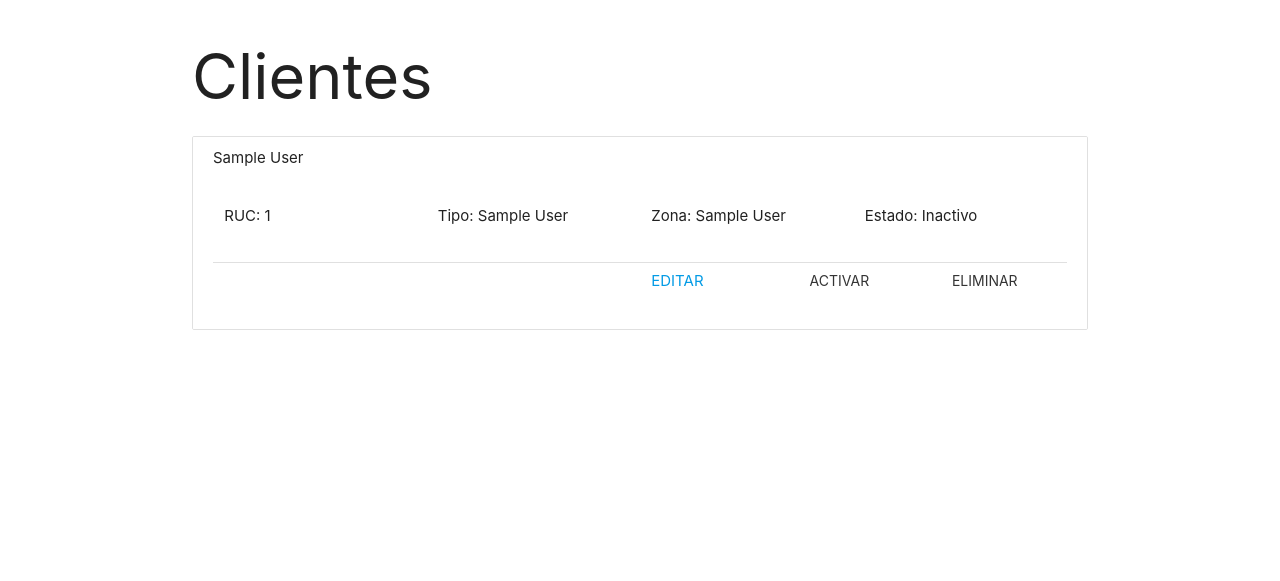
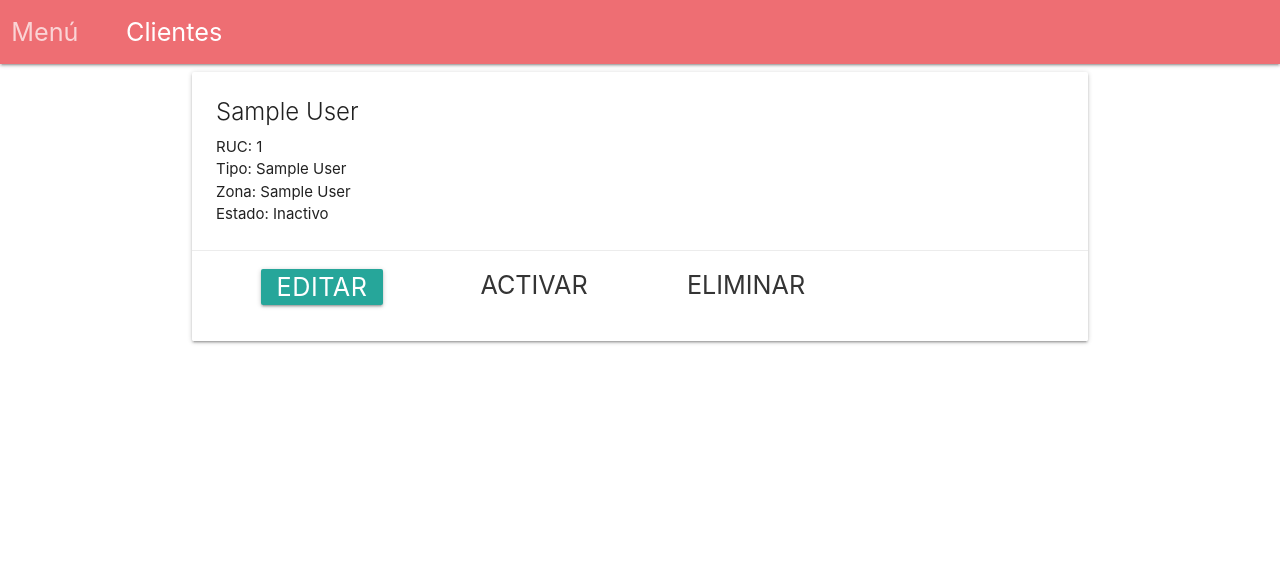
Before and after one commit to hristoroque/Customers-CRUD, a Django app: page /customers/clientes/ in a window 1280 px wide. Shown: the top 581 px of the page. Run offline with Django 3.2, Linux system fonts and the light colour scheme; tables that the repository leaves empty hold one stand-in row (values such as "Sample post").

Commit message:
Componente cliente terminado

```diff
--- a/customers/templates/customers/clientes_show.html
+++ b/customers/templates/customers/clientes_show.html
@@ -1,19 +1,28 @@
 {% extends "customers/base.html" %}
 {% block main %}
+<nav>
+    <div class="nav-wrapper">
+        <div class="row">
+            <div class="col s12">
+                <a href="{% url 'index' %}" class="breadcrumb">
+                    <span class="flow-text">Menú</span>
+                </a>
+                <a href="#!" class="breadcrumb">
+                    <span class="flow-text">
+                        Clientes
+                    </span>
+                </a>
+            </div>
+        </div>
+    </div>
+</nav>
     <div class="container">
-    <h1>
-        Clientes
-    </h1>
-    <div>
         {% if clientes %}
             {% for cliente in clientes %}
-                <div class="collection">
-                    <div class="collection-item">
-                        <div class="row">
-                            <span class="title"> {{ cliente.nombre }} </span>
-                        </div>
-                        <div class="row">
-                            <p class="col s3" > RUC: {{ cliente.ruc }} </p>
+                <div class="card">
+                    <div class="card-content">
+                        <span class="card-title flow-text"> {{ cliente.nombre }} </span>
+                        <p class="col s3" >RUC: {{ cliente.ruc }} </p>
                         <p class="col s3">Tipo: {{ cliente.tipo.nombre }} </p>
                         <p class="col s3">Zona: {{ cliente.zona.nombre }} </p>
                         <p class="col s3">Estado:
@@ -24,34 +33,57 @@
                             {% endif %}
                         </p>
                     </div>
-                        <div class="divider"></div>
-                        <div class="row valign-wrapper">
-                            <div class="col s2 offset-s6 ">
-                                <a href="{% url "new" %}" >
+                    <div class="card-action">
+                        <div class="row">
+                            <form action="{% url 'new' %}" method="get" class="col s3 center-align flow-text">
+                                <input type="hidden" value="{{ cliente.id }}" name="id">
+                                <input type="hidden" value="{{ cliente.nombre }}" name="nombre">
+                                <input type="hidden" value="{{ cliente.ruc }}" name="ruc">
+                                <input type="hidden" value="{{ cliente.zona.nombre }}" name="zona">
+                                <input type="hidden" value="{{ cliente.tipo.nombre }}" name="tipo">
+                                <button class="btn" type="submit">
+                                    <span class="flow-text">
                                         EDITAR
-                                </a>
-                            </div>
-                            <form action="{% url "toogle" %}" method="post" class="col s2">
+                                    </span>
+                                </button>
+                            </form>
+                            <form action="{% url "toogle" %}" method="post" class="col s3 center-align">
                             {% csrf_token %}
                                 <input name="id" type="hidden" value="{{ cliente.id }}" />
                                 {% if cliente.estado == 'A'%}
-                                    <input class="btn-flat" name="option" type="submit" value="INACTIVAR" />
+                                    <button class="btn-flat" name="option" type="submit" value="INACTIVAR">
+                                        <span class="flow-text">
+                                            INACTIVAR
+                                        </span>
+                                    </button>
                                 {% else %}
-                                    <input class="btn-flat" name="option" type="submit" value="ACTIVAR" />
+                                    <button class="btn-flat" name="option" type="submit" value="ACTIVAR">
+                                        <span class="flow-text">
+                                            ACTIVAR
+                                        </span>
+                                    </button>
                                 {% endif %}
                                 </input>
                             </form>
-                            <form action="{% url "del" %}" class="col s2" method="post">
+                            <form action="{% url "del" %}" class="col s3 center-align" method="post">
                             {% csrf_token %}
                                 <input name="id" type="hidden" value="{{ cliente.id }}" />
-                                <input class="btn-flat" type="submit" value="ELIMINAR" />
+                                <button class="btn-flat" type="submit" value="ELIMINAR">
+                                    <span class="flow-text">
+                                        ELIMINAR
+                                    </span>
+                                </button>
                             </form>
                         </div>
                     </div>
                 </div>
             {% endfor %}
         {% else %}
-            <p> No hay Clientes </p>
+        <div class="row">
+            <div class="col-s12 center-align">
+                <p class="flow-text"> No hay Clientes </p>
+            </div>
+        </div>
         {% endif %}
         <div class="fixed-action-btn">
             <a href="{% url 'new' %}" type="submit" class="btn-floating btn-large waves-effect waves-light red">
--- a/customers/views.py
+++ b/customers/views.py
@@ -13,13 +13,31 @@ def show_clientes(req):
 
 def new(req):
     if(req.method == "GET"):
+        id=""
+        nombre = ""
+        ruc = ""
+        tipo = None
+        zona = None
+        try:
+            id = req.GET["id"]
+            nombre = req.GET["nombre"]
+            ruc = req.GET["ruc"]
+            tipo = req.GET["tipo"]
+            zona = req.GET["zona"]
+            print(zona)
+        except:
+            print("Edición")
         tipos = TipoCliente.objects.all()
         zonas = Zona.objects.all()
-        return render(req,"customers/create.html",{"zonas": zonas,"tipos": tipos})
+        return render(req,"customers/create.html",{"zonas": zonas,"tipos": tipos, "nombre" : nombre, "ruc": ruc,"tipoget":tipo,"zonaget": zona,"id": id})
     elif (req.method == "POST"):
         tipo_id = req.POST["tipo_id"]
         zona_id = req.POST["zona_id"]
-        cliente = Cliente()
+        id = req.POST["id"]
+        if( id is ""):
+            cliente = Cliente()
+        else:
+            cliente = Cliente.objects.get(pk=id)
         cliente.nombre = req.POST["nombre"]
         cliente.ruc = req.POST["ruc"]
         cliente.tipo = TipoCliente.objects.get(pk = tipo_id)
```
Also changed, not shown: customers/templates/customers/create.html (+44 -8 lines), customers/templates/customers/index.html (+21 -7 lines). Lines whose indentation alone changed are shown as unchanged.
